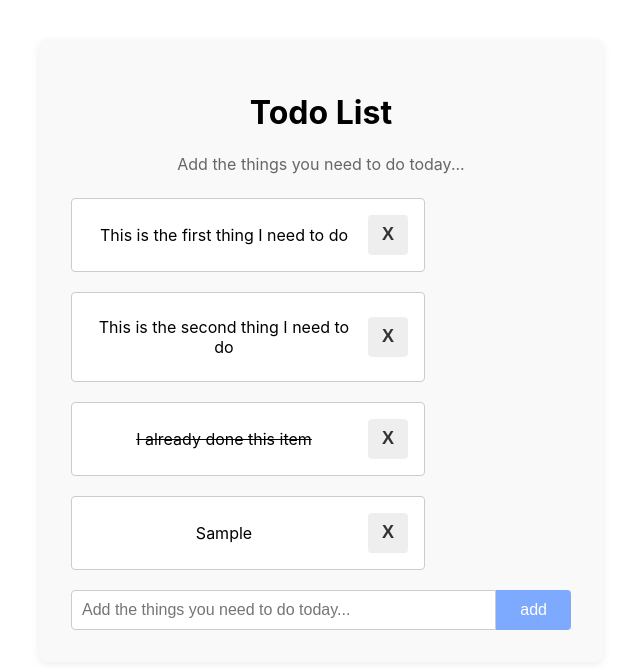
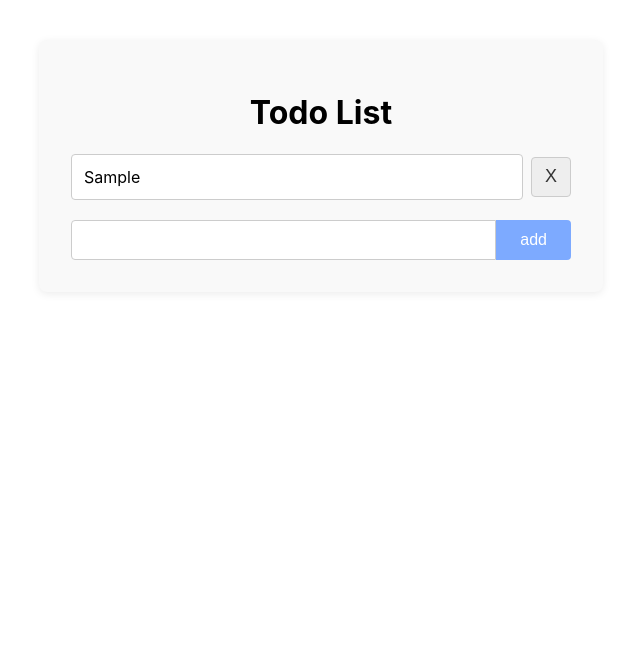
Before and after one commit to yiamns/day10-react-todo, a React (Create React App) app: page / in a window 1280 px wide. Both pictures are taken after typing "Sample" into the empty fields and a click on the button "add". Shown: the top 668 px of the page, without its empty margins (319-959 px from the left). Built offline with nearby package versions, Linux system fonts and the light colour scheme.

Commit message:
feat: Initialize Todo state as empty and update UI to show prompt when no todos exist

```diff
--- a/src/App.js
+++ b/src/App.js
@@ -3,11 +3,7 @@
 import './App.css';
 import {createContext, useContext, useReducer, useState} from "react";
 
-export const initState = [
-    {id: 1, text: "This is the first thing I need to do", done: false},
-    {id: 2, text: "This is the second thing I need to do", done: false},
-    {id: 3, text: "I already done this item", done: true},
-];
+export const initState = [];
 export const TodoContext = createContext();
 
 function TodoItem(props) {
@@ -63,31 +59,44 @@ export function todoReducer(state, action) {
 
 function TodoGroup() {
     const {state, dispatch} = useContext(TodoContext);
+    if (state.length === 0) return null;
     return (
         <div>
             {state.map((item) => (
-                <div className="todo-item" key={item.id} style={{
-                    display: 'flex',
-                    alignItems: 'center',
-                    border: '1px solid #ccc',
-                    borderRadius: '4px',
-                    marginBottom: '10px',
-                    background: '#fff'
-                }}>
-                    <TodoItem todo={item} />
+                <div key={item.id} style={{display: 'flex', alignItems: 'center', marginBottom: '10px'}}>
+                    {/* todo文本单独一个框 */}
+                    <div
+                        className={item.done ? "todo-done" : ""}
+                        onClick={() => dispatch({type: 'TOGGLE_TODO', payload: {id: item.id}})}
+                        style={{
+                            flex: 1,
+                            padding: "12px",
+                            fontSize: "16px",
+                            background: "#fff",
+                            border: "1px solid #ccc",
+                            borderRadius: "4px",
+                            cursor: "pointer",
+                            textDecoration: item.done ? "line-through" : "none",
+                            marginRight: "8px"
+                        }}
+                    >
+                        {item.text}
+                    </div>
+                    {/* X按钮单独一个小框 */}
                     <button
                         onClick={() => dispatch({type: 'DELETE_TODO', payload: {id: item.id}})}
                         style={{
-                            marginLeft: '8px',
-                            border: 'none',
-                            background: '#eee',
-                            color: '#333',
-                            fontWeight: 'bold',
-                            fontSize: '18px',
-                            cursor: 'pointer',
-                            width: '40px',
-                            height: '40px',
-                            borderRadius: '4px'
+                            width: "40px",
+                            height: "40px",
+                            background: "#eee",
+                            border: "1px solid #ccc",
+                            borderRadius: "4px",
+                            fontSize: "18px",
+                            color: "#333",
+                            cursor: "pointer",
+                            display: "flex",
+                            alignItems: "center",
+                            justifyContent: "center"
                         }}
                     >
                         X
@@ -97,6 +106,7 @@ function TodoGroup() {
         </div>
     );
 }
+
 
 function TodoInput() {
     const {dispatch} = useContext(TodoContext);
@@ -121,7 +131,6 @@ function TodoInput() {
                 value={input}
                 onChange={e => setInput(e.target.value)}
                 onKeyDown={handleKeyDown}
-                placeholder="Add the things you need to do today..."
                 style={{
                     flex: 1,
                     padding: "10px",
@@ -160,9 +169,12 @@ function App() {
             boxShadow: "0 2px 8px rgba(0,0,0,0.08)"
         }}>
             <h1 style={{textAlign: "center"}}>Todo List</h1>
-            <div style={{textAlign: "center", color: "#666", marginBottom: "24px"}}>
-                Add the things you need to do today...
-            </div>
+            {/* 只在没有todo时显示提示语 */}
+            {state.length === 0 && (
+                <div style={{textAlign: "center", color: "#666", marginBottom: "24px"}}>
+                    Add the things you need to do today...
+                </div>
+            )}
             <TodoContext.Provider value={{state, dispatch}}>
                 <TodoGroup/>
                 <TodoInput/>
@@ -171,4 +183,5 @@ function App() {
     );
 }
 
+
 export default App;
```
